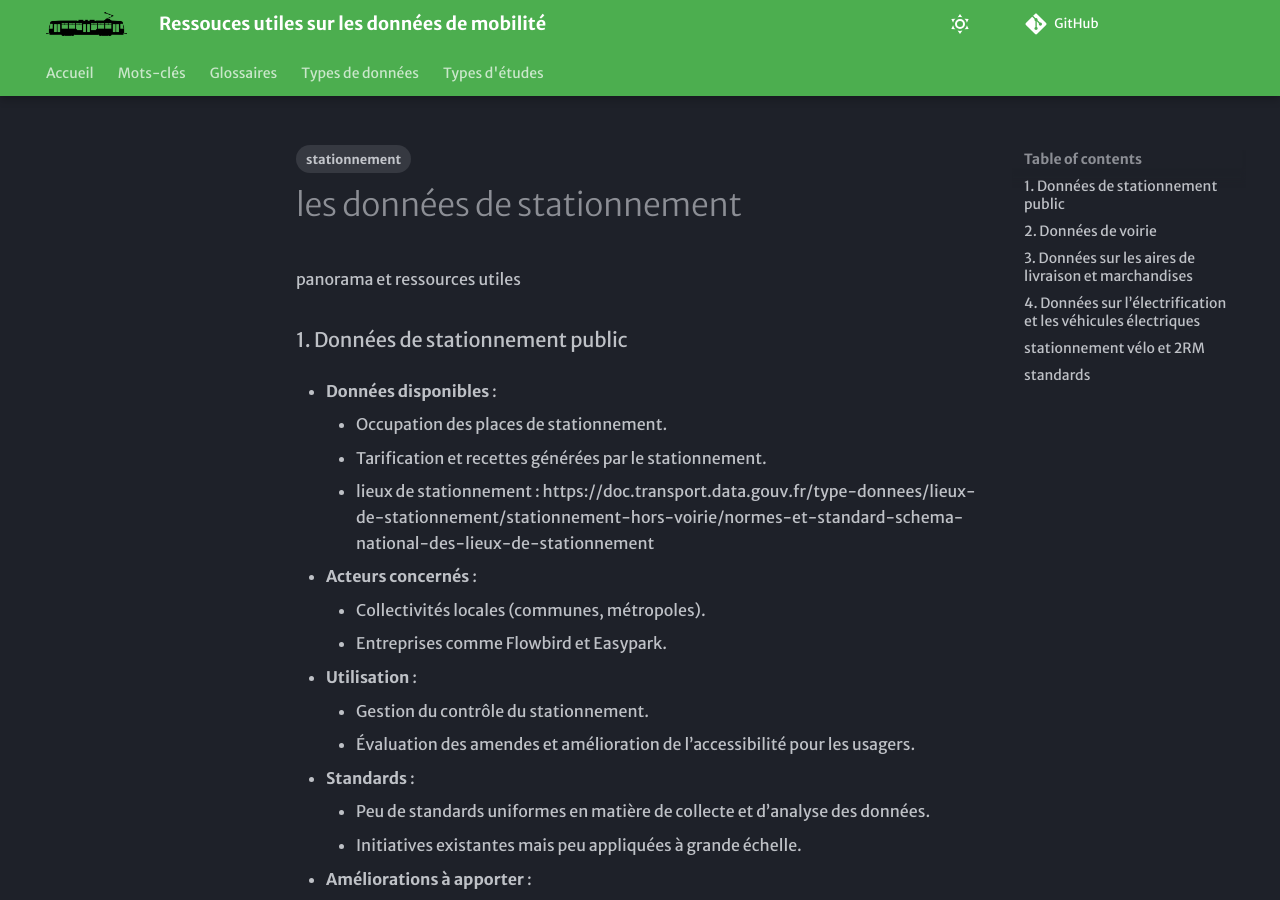
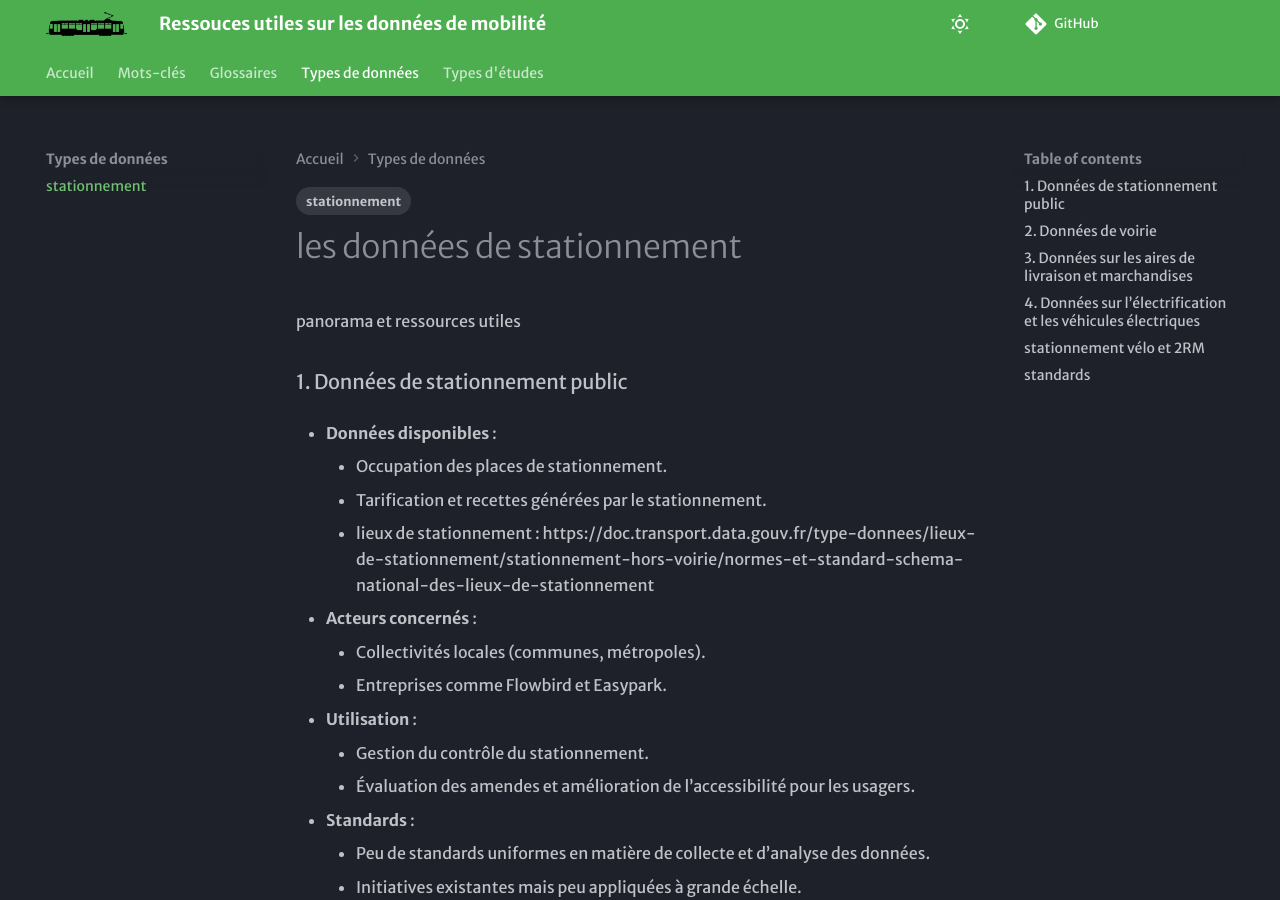
Before and after one commit to xdurang/mobscidat, an MkDocs documentation site: the page built from docs/types_donnees/stationnement.md, in a window 1280 px wide and 900 px high. Built offline with MkDocs 1.6.1 and Material for MkDocs 9.7.7, drawn with Linux system fonts in a browser that asks for light colours; some web fonts are replaced; comment, search, counter and statistics services are not loaded; part of the change alters nothing that is shown; some of the changed text lies outside the part shown.

Commit message:
Update mkdocs.yml

```diff
--- a/mkdocs.yml
+++ b/mkdocs.yml
@@ -63,24 +63,24 @@ nav:
   - Accueil: index.md
   - Mots-clés: tags.md
   - Glossaires:
-    - Glossaire données massives: glossaire/glossaire-donnees-massives.md
+    - Glossaire données massives: glossaire/donnees-massives.md
     - Floating car data:
-      - FCD: glossaire/FCD/fcd.md
+      - FCD: glossaire/fcd/fcd.md
   - Types de données:
-    - stationnement : types_donnees/stationnement
+    - stationnement : types_donnees/stationnement.md
   - Types d'études:
-    - études générales: types_etude/TE_general.md
-    - transport collectif et train: types_etude/TE_TC.md
-    - transport scolaire: types_etude/TE_scolaire.md
-    - pôles d'échange multimodaux: types_etude/TE_PEM.md
-    - transports solidaires et accessibles: types_etude/TE_access_soli.md
-    - voirie et l'espace public: types_etude/TE_voirie.md
-    - modes actifs, vélo et marche: types_etude/TE_modes_actifs.md
-    - trafic routier: types_etude/TE_trafic.md
-    - services de mobilité partagée: types_etude/TE_mobilite_partagee.md
-    - stationnement: types_etude/TE_stationnement.md
-    - management de la mobilité: types_etude/TE_management_mob.md
-    - sécurité routière et accidentologie: types_etude/TE_accidento.md
-    - logistique urbaine: types_etude/TE_logistique_urbaine.md
-    - décarbonation et électrification: types_etude/TE_decarbo.md
-    - environnement: types_etude/TE_environnement.md
+    - études générales: types_etudes/TE_general.md
+    - transport collectif et train: types_etudes/TE_TC.md
+    - transport scolaire: types_etudes/TE_scolaire.md
+    - pôles d'échange multimodaux: types_etudes/TE_PEM.md
+    - transports solidaires et accessibles: types_etudes/TE_access_soli.md
+    - voirie et l'espace public: types_etudes/TE_voirie.md
+    - modes actifs, vélo et marche: types_etudes/TE_modes_actifs.md
+    - trafic routier: types_etudes/TE_trafic.md
+    - services de mobilité partagée: types_etudes/TE_mobilite_partagee.md
+    - stationnement: types_etudes/TE_stationnement.md
+    - management de la mobilité: types_etudes/TE_management_mob.md
+    - sécurité routière et accidentologie: types_etudes/TE_accidento.md
+    - logistique urbaine: type_etudes/TE_logistique_urbaine.md
+    - décarbonation et électrification: types_etudes/TE_decarbo.md
+    - environnement: types_etudes/TE_environnement.md
```
